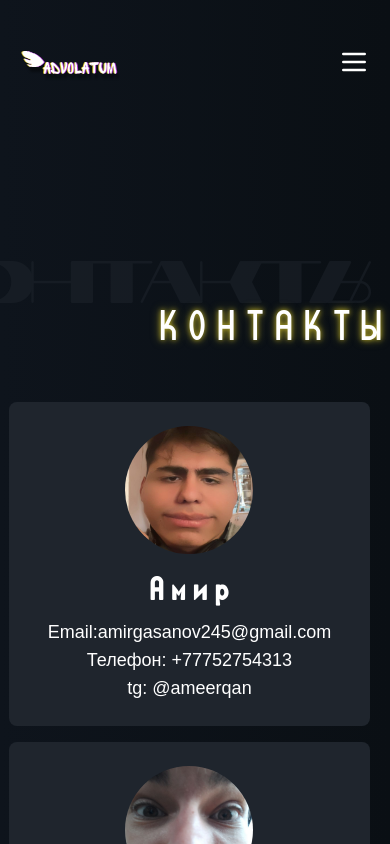
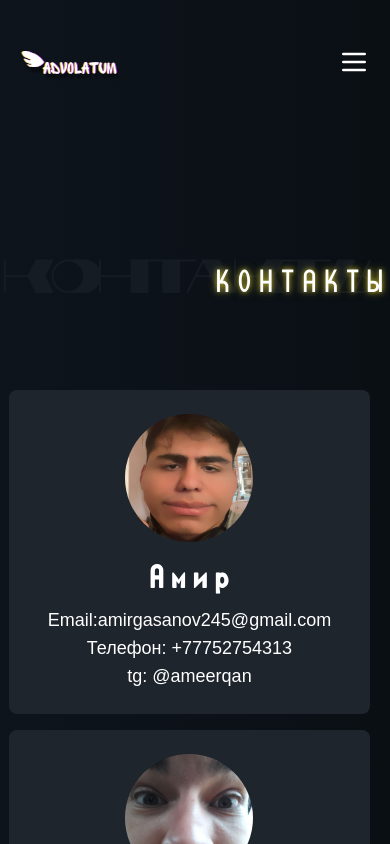
Before and after one commit to Amirhan0/fashion-ecommerce, a React (Vite) app: page /contacts in a window 390 px wide. Shown: the top 844 px of the page. Built offline with nearby package versions, Linux system fonts and the light colour scheme.

Commit message:
adaptiv on contactPage

```diff
--- a/src/pages/ContactPage.jsx
+++ b/src/pages/ContactPage.jsx
@@ -1,11 +1,11 @@
 const ContactPage = () => {
     return (
         <div className="flex flex-col items-end w-full mt-9 mx-auto relative h-full px-4 md:px-0">
-            <h1 className="leading-none text-6xl md:text-9xl noselect text-[#1F252D] font-usuallybold opacity-50 text-right mb-4">
+            <h1 className="leading-none text-5xl md:text-9xl noselect text-[#1F252D] font-usuallybold opacity-50 text-right mb-4">
                 Контакты
             </h1>
             <div className="absolute right-0 top-12">
-                <h1 className="text-5xl md:text-8xl text-white font-uindbase relative z-10 text-right text-shadow">
+                <h1 className="bottom-10 md:bottom-5 text-4xl md:text-8xl text-white font-uindbase relative z-10 text-right text-shadow">
                     КОНТАКТЫ
                 </h1>
             </div>
```
